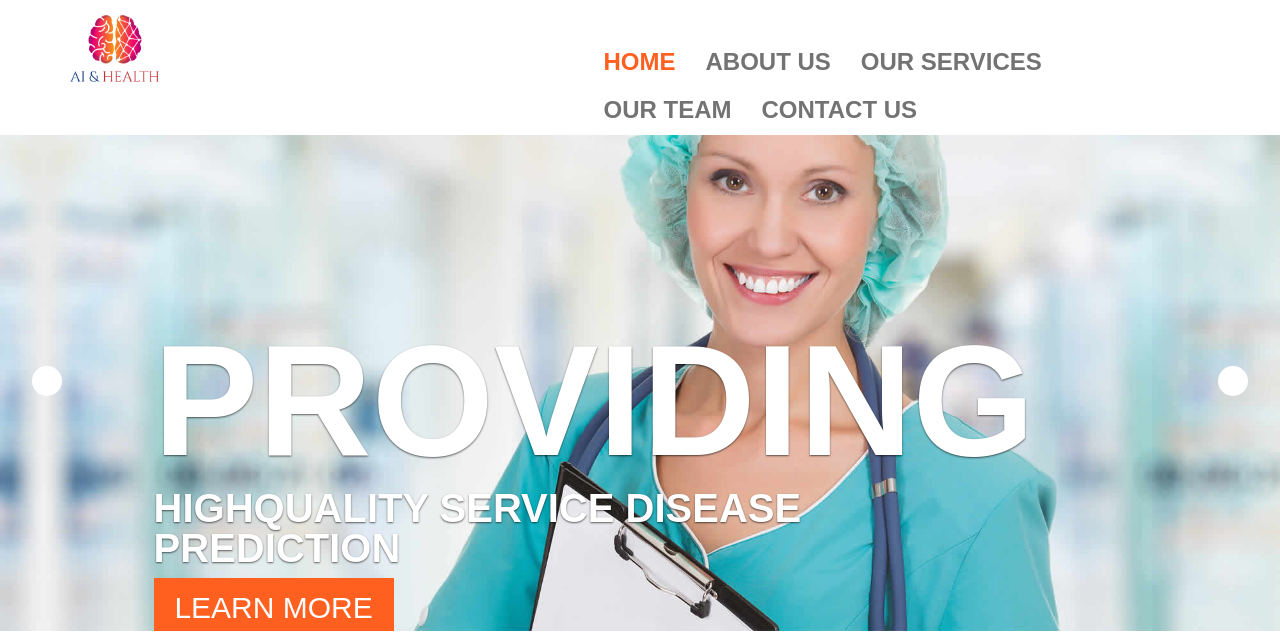
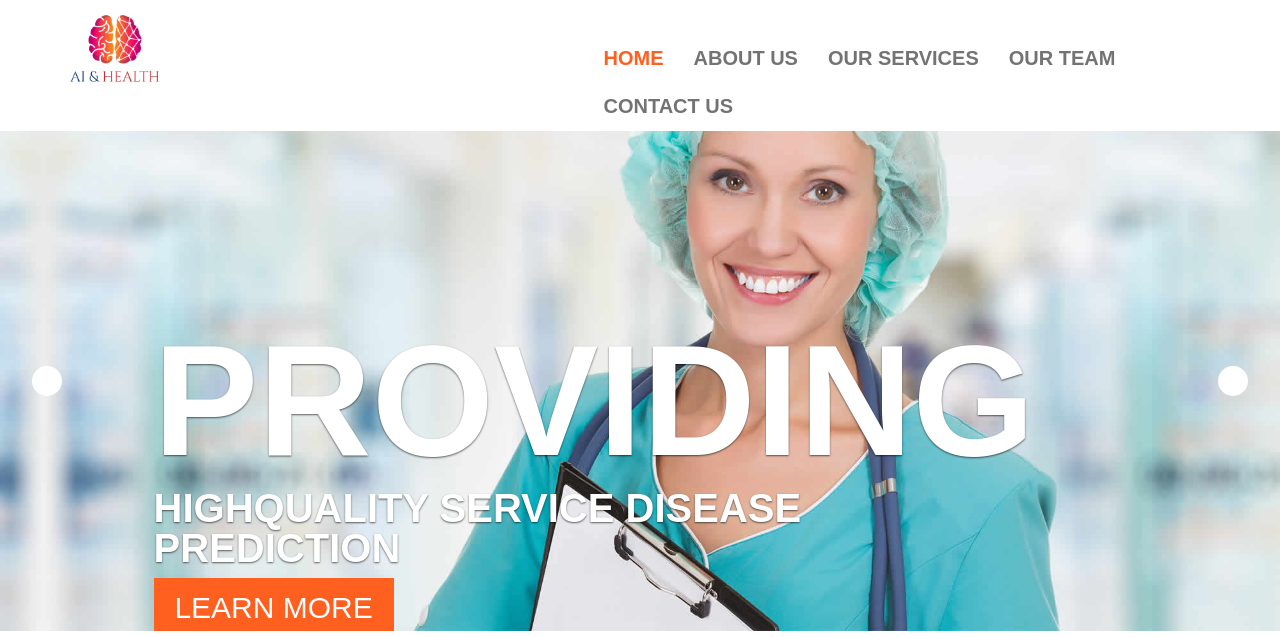
Before and after one commit to ISHWINDERGETHUB/mongodistrict, a Flask app: page / in a window 1280 px wide. Shown: the top 637 px of the page. Run offline with Flask 2, Linux system fonts and the light colour scheme; some libraries are stand-ins or nearby versions; some web fonts are replaced.

Commit message:
Update style1.css

```diff
--- a/static/css/style1.css
+++ b/static/css/style1.css
@@ -66,7 +66,7 @@ h2 {
     -ms-transition: all .5s ease 0s;
 }
 .nav-bar {
-    margin-top: 29px;
+    margin-top: 25px;
 }
 .navbar-toggle span {
     color: #fff;
@@ -76,7 +76,7 @@ ul.nav {
     padding: 0;
 }
 .navbar-default .navbar-nav>li>a {
-    font-size: 24px;
+    font-size: 20px;
     color: #737373;
     text-transform: uppercase;
     transition: all .7s ease 0s;
```
